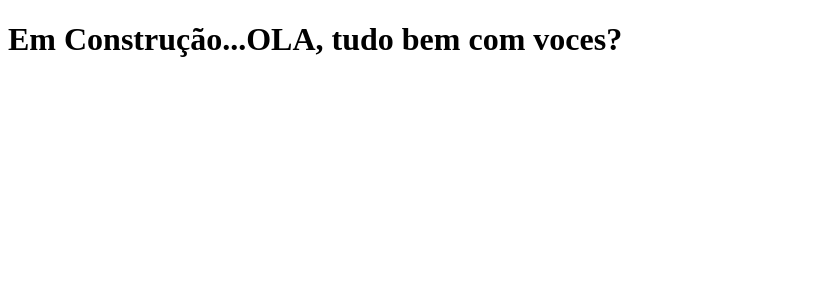
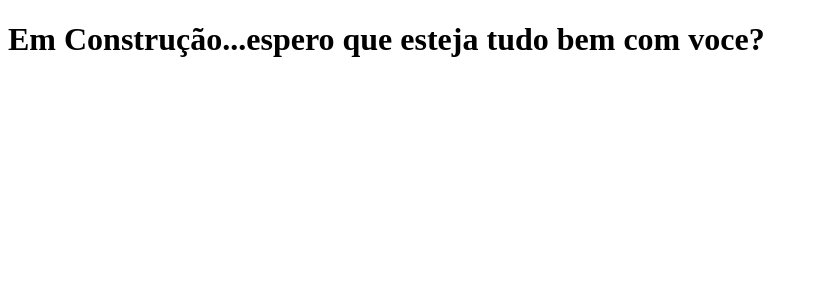
Before and after one commit to JairoDevBR/clone-tabnews, a Next.js app: page / in a window 1280 px wide. Shown: the top 300 px of the page, without its empty margins (0-818 px from the left). Built offline with nearby package versions, Linux system fonts and the light colour scheme.

Commit message:
mudança no texto

```diff
--- a/pages/index.js
+++ b/pages/index.js
@@ -1,5 +1,5 @@
 function Home() {
-  return <h1>Em Construção...OLA, tudo bem com voces?</h1>;
+  return <h1>Em Construção...espero que esteja tudo bem com voce?</h1>;
 }
 
 export default Home;
```
